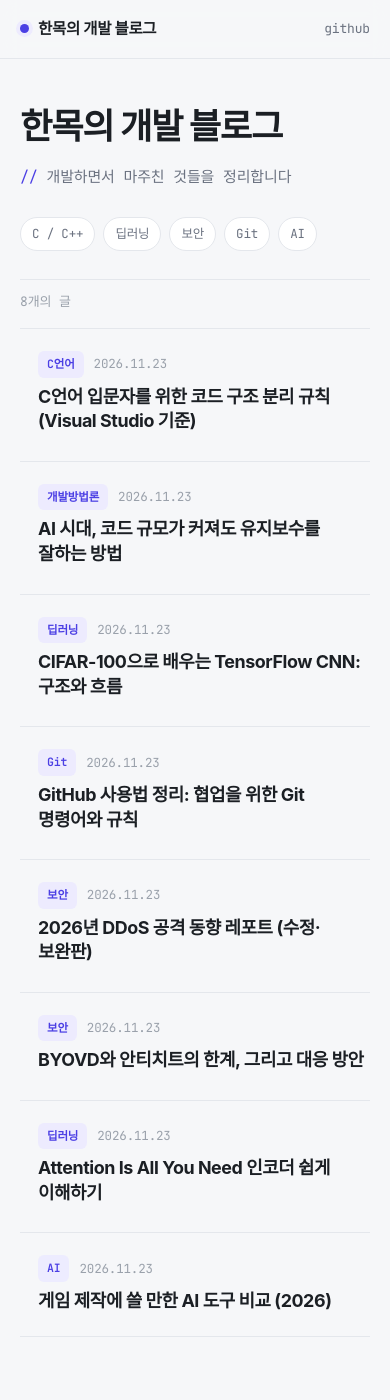
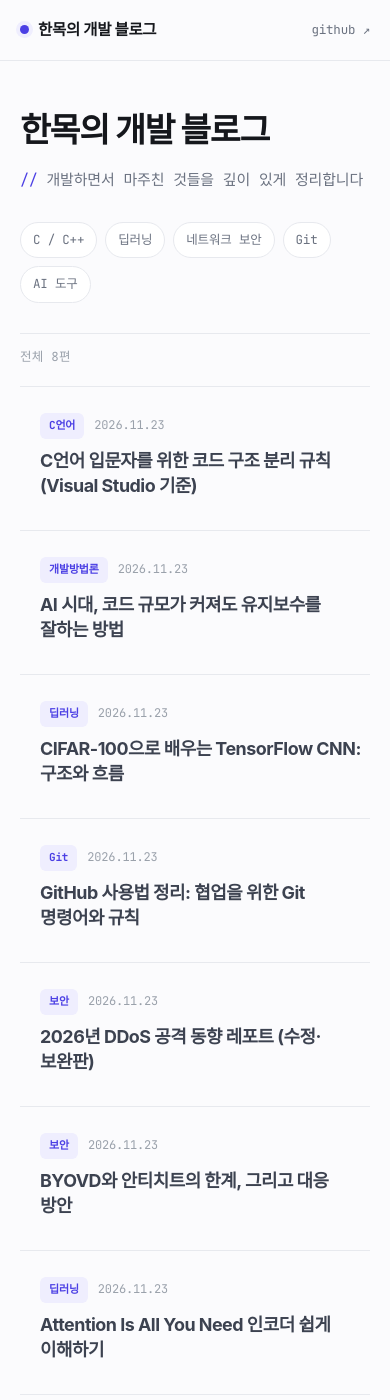
Before and after one commit to shm3041/shm3041.github.io, a Jekyll site: the page built from index.html, in a window 390 px wide and 1400 px high. Built offline with Jekyll 4.4.1, drawn with Linux system fonts in a browser that asks for light colours; some web fonts are replaced.

Commit message:
design: 코드 구문 강조·자동 목차·읽기 진행바 추가 및 타이포 개편

```diff
--- a/_layouts/default.html
+++ b/_layouts/default.html
@@ -9,147 +9,178 @@
   <link rel="preconnect" href="https://fonts.googleapis.com">
   <link rel="preconnect" href="https://fonts.gstatic.com" crossorigin>
   <link rel="stylesheet" href="https://cdn.jsdelivr.net/gh/orioncactus/pretendard@v1.3.9/dist/web/static/pretendard.min.css">
-  <link rel="stylesheet" href="https://fonts.googleapis.com/css2?family=JetBrains+Mono:wght@400;500;600&display=swap">
+  <link rel="stylesheet" href="https://fonts.googleapis.com/css2?family=JetBrains+Mono:wght@400;500;700&display=swap">
   <style>
     :root {
-      --bg: #f6f7f9;
-      --surface: #ffffff;
-      --ink: #1b1f24;
-      --muted: #6b7280;
-      --faint: #9aa1ab;
-      --line: #e4e7ec;
-      --accent: #4b3fe4;
-      --accent-soft: #eceaffe0;
-      --code-bg: #f2f3f6;
-      --sans: "Pretendard Variable", Pretendard, -apple-system, BlinkMacSystemFont, "Apple SD Gothic Neo", "Segoe UI", sans-serif;
-      --mono: "JetBrains Mono", ui-monospace, "SFMono-Regular", Consolas, monospace;
+      --bg: #fbfbfd; --surface: #ffffff; --surface-2: #f4f5f8;
+      --ink: #15171c; --ink-2: #3c4250; --muted: #6b7280; --faint: #9aa1ab;
+      --line: #e7e9ee; --line-2: #dfe2e9;
+      --accent: #4b3fe4; --accent-2: #7b6cff; --accent-soft: #efeefe;
+      --code-bg: #f6f7f9;
+      --sel: #ddd9ff;
+      /* syntax (light) */
+      --c-com:#8a919e; --c-key:#8b3fd6; --c-typ:#1d4ed8; --c-str:#15803d;
+      --c-num:#c2410c; --c-fn:#1d4ed8; --c-op:#0e7490; --c-pre:#8b3fd6; --c-pun:#5b616e;
+      --sans:"Pretendard Variable",Pretendard,-apple-system,BlinkMacSystemFont,"Apple SD Gothic Neo","Segoe UI",sans-serif;
+      --mono:"JetBrains Mono",ui-monospace,SFMono-Regular,Consolas,monospace;
     }
     @media (prefers-color-scheme: dark) {
       :root {
-        --bg: #0e1016;
-        --surface: #161922;
-        --ink: #e8eaf0;
-        --muted: #9aa2b1;
-        --faint: #6b7483;
-        --line: #262b36;
-        --accent: #9a90ff;
-        --accent-soft: #211f3a;
-        --code-bg: #1a1e28;
+        --bg:#0c0e14; --surface:#141822; --surface-2:#171c27;
+        --ink:#e9ecf3; --ink-2:#c3c9d6; --muted:#98a0b0; --faint:#69717f;
+        --line:#232838; --line-2:#2c3346;
+        --accent:#8f85ff; --accent-2:#a99cff; --accent-soft:#1c1b33;
+        --code-bg:#12161f; --sel:#2d2a55;
+        --c-com:#6b7483; --c-key:#c792ea; --c-typ:#82aaff; --c-str:#c3e88d;
+        --c-num:#f78c6c; --c-fn:#82aaff; --c-op:#89ddff; --c-pre:#c792ea; --c-pun:#9aa3b5;
       }
     }
     * { box-sizing: border-box; }
-    html { -webkit-text-size-adjust: 100%; }
+    html { -webkit-text-size-adjust: 100%; scroll-behavior: smooth; }
+    ::selection { background: var(--sel); }
     body {
       margin: 0; background: var(--bg); color: var(--ink);
-      font-family: var(--sans); font-size: 17px; line-height: 1.78;
-      font-weight: 400; letter-spacing: -0.01em;
-      word-break: keep-all; overflow-wrap: break-word;
-      -webkit-font-smoothing: antialiased;
+      font-family: var(--sans); font-size: 17px; line-height: 1.8;
+      letter-spacing: -0.011em; word-break: keep-all; overflow-wrap: break-word;
+      -webkit-font-smoothing: antialiased; text-rendering: optimizeLegibility;
     }
-    .wrap { width: 100%; max-width: 720px; margin: 0 auto; padding: 0 20px; }
+    .wrap { width: 100%; max-width: 724px; margin: 0 auto; padding: 0 20px; }
 
-    /* ── Top bar ── */
-    .topbar { position: sticky; top: 0; z-index: 20;
-      background: color-mix(in srgb, var(--bg) 88%, transparent);
-      backdrop-filter: saturate(140%) blur(10px);
+    /* progress bar */
+    #progress { position: fixed; top: 0; left: 0; height: 2.5px; width: 0;
+      background: linear-gradient(90deg, var(--accent), var(--accent-2)); z-index: 60; transition: width .1s linear; }
+
+    /* top bar */
+    .topbar { position: sticky; top: 0; z-index: 40;
+      background: color-mix(in srgb, var(--bg) 85%, transparent);
+      backdrop-filter: saturate(160%) blur(12px);
+      -webkit-backdrop-filter: saturate(160%) blur(12px);
       border-bottom: 1px solid var(--line); }
-    .topbar .wrap { display: flex; align-items: center; gap: 12px; height: 58px; }
-    .topbar .brand { display: flex; align-items: center; gap: 9px;
-      font-weight: 700; font-size: 15.5px; color: var(--ink); text-decoration: none;
-      letter-spacing: -0.02em; }
-    .topbar .brand .dot { width: 9px; height: 9px; border-radius: 50%;
-      background: var(--accent); box-shadow: 0 0 0 4px var(--accent-soft); flex: none; }
+    .topbar .wrap { display: flex; align-items: center; height: 60px; }
+    .topbar .brand { display: flex; align-items: center; gap: 9px; font-weight: 750;
+      font-size: 15.5px; color: var(--ink); text-decoration: none; letter-spacing: -0.02em; }
+    .topbar .brand .dot { width: 9px; height: 9px; border-radius: 50%; background: var(--accent);
+      box-shadow: 0 0 0 4px var(--accent-soft); flex: none; }
     .topbar .spacer { flex: 1; }
-    .topbar .nav { font-family: var(--mono); font-size: 13px; color: var(--muted);
-      text-decoration: none; }
+    .topbar .nav { font-family: var(--mono); font-size: 12.5px; color: var(--muted); text-decoration: none; }
     .topbar .nav:hover { color: var(--accent); }
 
-    main { padding-bottom: 96px; }
+    main { padding-bottom: 100px; }
+    a { color: var(--accent); text-decoration-thickness: 1px; text-underline-offset: 2.5px; }
+    a:hover { color: var(--accent-2); }
 
-    /* ── Links & type ── */
-    a { color: var(--accent); text-decoration-thickness: 1px; text-underline-offset: 2px; }
-    h1, h2, h3, h4 { letter-spacing: -0.025em; line-height: 1.32; font-weight: 700; }
-    h1 { font-size: 2.05rem; margin: 1.4em 0 0.5em; font-weight: 800; }
-    h2 { font-size: 1.42rem; margin: 2.2em 0 0.7em; padding-top: 0.2em; }
-    h3 { font-size: 1.15rem; margin: 1.8em 0 0.5em; }
-    p { margin: 1.05em 0; }
-    strong { font-weight: 700; }
+    h1,h2,h3,h4 { letter-spacing: -0.028em; line-height: 1.3; font-weight: 750; scroll-margin-top: 78px; }
+    h1 { font-size: 2.05rem; margin: 1.4em 0 .5em; font-weight: 820; }
+    h2 { font-size: 1.5rem; margin: 2.4em 0 .8em; padding-top: 1.1em; border-top: 1px solid var(--line);
+      display: flex; align-items: baseline; gap: .5em; }
+    h2::before { content: "§"; color: var(--accent); font-weight: 700; font-size: .8em; }
+    article > h2:first-of-type { border-top: none; padding-top: .3em; }
+    h3 { font-size: 1.18rem; margin: 2em 0 .6em; color: var(--ink); }
+    p { margin: 1.1em 0; color: var(--ink-2); }
+    strong { font-weight: 700; color: var(--ink); }
+    ul, ol { padding-left: 1.35em; color: var(--ink-2); }
+    li { margin: .38em 0; }
+    li::marker { color: var(--faint); }
 
-    article h2 { border-top: 1px solid var(--line); padding-top: 1.1em; }
-    article > h2:first-of-type { border-top: none; }
+    /* inline + block code */
+    code { font-family: var(--mono); font-size: .85em; background: var(--surface-2);
+      padding: .13em .42em; border-radius: 5px; color: var(--ink); border: 1px solid var(--line); }
+    pre, div.highlight, figure.highlight { margin: 1.5em 0; }
+    div.highlighter-rouge, figure.highlight, div.highlight { background: var(--code-bg);
+      border: 1px solid var(--line); border-radius: 12px; overflow: hidden; }
+    pre { background: var(--code-bg); border: 1px solid var(--line); border-radius: 12px;
+      padding: 16px 18px; overflow-x: auto; line-height: 1.65; margin: 1.5em 0; }
+    div.highlight pre, figure.highlight pre { border: none; border-radius: 0; margin: 0; }
+    pre code { background: none; padding: 0; border: none; font-size: .82em; color: var(--ink); }
 
-    /* ── Code ── */
-    code { font-family: var(--mono); font-size: 0.88em;
-      background: var(--code-bg); padding: 0.12em 0.4em; border-radius: 5px; }
-    pre { background: var(--code-bg); border: 1px solid var(--line);
-      padding: 16px 18px; border-radius: 12px; overflow-x: auto; line-height: 1.6; }
-    pre code { background: none; padding: 0; font-size: 0.84em; }
+    /* syntax tokens (rouge) */
+    .highlight .c, .highlight .cm, .highlight .c1, .highlight .cs { color: var(--c-com); font-style: italic; }
+    .highlight .cp { color: var(--c-pre); }
+    .highlight .k, .highlight .kc, .highlight .kd, .highlight .kn, .highlight .kp, .highlight .kr { color: var(--c-key); }
+    .highlight .kt { color: var(--c-typ); }
+    .highlight .s, .highlight .s1, .highlight .s2, .highlight .se, .highlight .sb, .highlight .sc, .highlight .sd, .highlight .sh, .highlight .si, .highlight .sx, .highlight .sr { color: var(--c-str); }
+    .highlight .m, .highlight .mi, .highlight .mf, .highlight .mh, .highlight .mo, .highlight .il { color: var(--c-num); }
+    .highlight .nf, .highlight .fm { color: var(--c-fn); }
+    .highlight .nb, .highlight .bp { color: var(--c-op); }
+    .highlight .nc, .highlight .nn, .highlight .no { color: var(--c-typ); }
+    .highlight .nt { color: var(--c-key); }
+    .highlight .na { color: var(--c-num); }
+    .highlight .o, .highlight .ow { color: var(--c-op); }
+    .highlight .p, .highlight .pi { color: var(--c-pun); }
+    .highlight .err { color: inherit; }
 
-    /* ── Tables ── */
-    .table-scroll, article table { display: block; overflow-x: auto; }
-    table { border-collapse: collapse; width: 100%; margin: 1.4em 0; font-size: 0.95em; }
-    th, td { border-bottom: 1px solid var(--line); padding: 10px 14px; text-align: left; vertical-align: top; }
-    thead th { background: transparent; border-bottom: 2px solid var(--ink);
-      font-weight: 700; white-space: nowrap; }
-    tbody tr:hover { background: color-mix(in srgb, var(--accent-soft) 40%, transparent); }
+    /* tables */
+    article table { display: block; overflow-x: auto; }
+    table { border-collapse: collapse; width: 100%; margin: 1.6em 0; font-size: .95em; }
+    th, td { border-bottom: 1px solid var(--line); padding: 11px 15px; text-align: left; vertical-align: top; }
+    thead th { border-bottom: 2px solid var(--accent); font-weight: 700; white-space: nowrap; color: var(--ink); }
+    tbody tr:hover { background: color-mix(in srgb, var(--accent-soft) 55%, transparent); }
 
-    /* ── Blockquote ── */
-    blockquote { margin: 1.4em 0; padding: 0.6em 1.1em;
-      border-left: 3px solid var(--accent); background: color-mix(in srgb, var(--accent-soft) 50%, transparent);
-      border-radius: 0 10px 10px 0; color: var(--ink); }
-    blockquote p { margin: 0.35em 0; }
+    /* blockquote / callout */
+    blockquote { margin: 1.5em 0; padding: .7em 1.15em;
+      border-left: 3px solid var(--accent); background: color-mix(in srgb, var(--accent-soft) 60%, transparent);
+      border-radius: 0 10px 10px 0; color: var(--ink-2); }
+    blockquote p { margin: .35em 0; color: var(--ink-2); }
+    blockquote strong { color: var(--ink); }
 
-    hr { border: none; border-top: 1px solid var(--line); margin: 2.4em 0; }
+    hr { border: none; border-top: 1px solid var(--line); margin: 2.6em 0; }
     img { max-width: 100%; border-radius: 10px; }
-    ul, ol { padding-left: 1.3em; }
-    li { margin: 0.3em 0; }
+    .mermaid { text-align: center; margin: 1.9em 0; }
 
-    .mermaid { text-align: center; margin: 1.8em 0; }
-
-    /* ── Footer ── */
     .site-foot { border-top: 1px solid var(--line); }
-    .site-foot .wrap { padding-top: 28px; padding-bottom: 44px;
-      color: var(--faint); font-size: 13px; font-family: var(--mono); }
+    .site-foot .wrap { padding: 28px 20px 48px; color: var(--faint); font-size: 13px; font-family: var(--mono); }
     .site-foot a { color: var(--muted); }
 
-    :focus-visible { outline: 2px solid var(--accent); outline-offset: 3px; border-radius: 3px; }
-    @media (prefers-reduced-motion: reduce) { * { transition: none !important; } }
-    @media (max-width: 520px) { body { font-size: 16px; } h1 { font-size: 1.7rem; } }
+    :focus-visible { outline: 2px solid var(--accent); outline-offset: 3px; border-radius: 4px; }
+    @media (prefers-reduced-motion: reduce) { * { transition: none !important; scroll-behavior: auto; } }
+    @media (max-width: 520px) {
+      body { font-size: 16px; } h1 { font-size: 1.68rem; } h2 { font-size: 1.3rem; }
+    }
   </style>
 </head>
 <body>
+  <div id="progress"></div>
   <header class="topbar">
     <div class="wrap">
       <a class="brand" href="{{ '/' | relative_url }}"><span class="dot"></span>한목의 개발 블로그</a>
       <span class="spacer"></span>
-      <a class="nav" href="https://github.com/shm3041" rel="me">github</a>
+      <a class="nav" href="https://github.com/shm3041" rel="me">github ↗</a>
     </div>
   </header>
 
-  <main>
-    {{ content }}
-  </main>
+  <main>{{ content }}</main>
 
   <footer class="site-foot">
-    <div class="wrap">
-      한목 · {{ site.time | date: '%Y' }} · <a href="https://github.com/shm3041/shm3041.github.io">source</a>
-    </div>
+    <div class="wrap">한목 · {{ site.time | date: '%Y' }} · <a href="https://github.com/shm3041/shm3041.github.io">source</a></div>
   </footer>
 
+  <script>
+    // reading progress
+    (function () {
+      var bar = document.getElementById('progress');
+      function upd() {
+        var h = document.documentElement;
+        var sc = h.scrollTop || document.body.scrollTop;
+        var max = (h.scrollHeight - h.clientHeight) || 1;
+        bar.style.width = Math.min(100, (sc / max) * 100) + '%';
+      }
+      document.addEventListener('scroll', upd, { passive: true });
+      window.addEventListener('resize', upd); upd();
+    })();
+  </script>
   <script type="module">
     import mermaid from 'https://cdn.jsdelivr.net/npm/mermaid@10.9.1/dist/mermaid.esm.min.mjs';
-    document.querySelectorAll('pre > code.language-mermaid').forEach(function (el) {
+    document.querySelectorAll('[class*="language-mermaid"]').forEach(function (node) {
+      var codeEl = node.matches('code') ? node : (node.querySelector('code') || node);
+      var text = codeEl.textContent;
+      var container = node.closest('div.language-mermaid, div.highlighter-rouge, figure.highlight, pre') || node;
       var div = document.createElement('div');
-      div.className = 'mermaid';
-      div.textContent = el.textContent;
-      el.closest('pre').replaceWith(div);
+      div.className = 'mermaid'; div.textContent = text;
+      container.replaceWith(div);
     });
     var dark = window.matchMedia && window.matchMedia('(prefers-color-scheme: dark)').matches;
-    mermaid.initialize({
-      startOnLoad: false,
-      theme: dark ? 'dark' : 'neutral',
-      fontFamily: '"Pretendard Variable", Pretendard, sans-serif'
-    });
+    mermaid.initialize({ startOnLoad: false, theme: dark ? 'dark' : 'neutral',
+      fontFamily: '"Pretendard Variable", Pretendard, sans-serif' });
     try { await mermaid.run({ querySelector: '.mermaid' }); } catch (e) {}
   </script>
 </body>
--- a/index.html
+++ b/index.html
@@ -2,52 +2,50 @@
 layout: default
 ---
 <style>
-  .hero { padding: 72px 0 40px; }
-  .hero .wrap { max-width: 720px; }
-  .hero h1 { font-size: clamp(2.2rem, 7vw, 3.1rem); font-weight: 800;
-    margin: 0 0 18px; letter-spacing: -0.035em; line-height: 1.12; }
-  .hero .tagline { font-family: var(--mono); font-size: 15px; color: var(--muted);
-    margin: 0 0 26px; }
+  .hero { padding: 76px 0 44px; }
+  .hero h1 { font-size: clamp(2.1rem, 6.5vw, 3rem); font-weight: 820; margin: 0 0 18px;
+    letter-spacing: -0.038em; line-height: 1.12; }
+  .hero .tagline { font-family: var(--mono); font-size: 15px; color: var(--muted); margin: 0 0 28px; }
   .hero .tagline::before { content: "// "; color: var(--accent); }
   .hero .topics { display: flex; flex-wrap: wrap; gap: 8px; }
-  .hero .topics span { font-family: var(--mono); font-size: 12.5px;
-    color: var(--muted); padding: 5px 11px; border: 1px solid var(--line);
-    border-radius: 999px; background: var(--surface); }
+  .hero .topics span { font-family: var(--mono); font-size: 12.5px; color: var(--muted);
+    padding: 6px 12px; border: 1px solid var(--line); border-radius: 999px; background: var(--surface); }
 
-  .list-head { font-family: var(--mono); font-size: 13px; color: var(--faint);
-    padding: 10px 0; border-top: 1px solid var(--line); margin-bottom: 4px; }
-  .posts { list-style: none; margin: 0; padding: 0; }
+  .list-head { font-family: var(--mono); font-size: 12.5px; color: var(--faint);
+    padding: 12px 0; border-top: 1px solid var(--line); letter-spacing: .02em; }
+  .posts { list-style: none; margin: 0 0 20px; padding: 0; }
   .posts li { border-top: 1px solid var(--line); }
   .posts li:last-child { border-bottom: 1px solid var(--line); }
-  .posts a { display: block; text-decoration: none; color: inherit;
-    padding: 22px 4px 22px 18px; position: relative; transition: padding .18s ease; }
-  .posts a::before { content: ""; position: absolute; left: 0; top: 22px; bottom: 22px;
-    width: 3px; border-radius: 3px; background: var(--accent);
+  .posts a { display: block; text-decoration: none; color: inherit; position: relative;
+    padding: 26px 6px 26px 20px; transition: padding .18s ease, background .18s ease; }
+  .posts a::before { content: ""; position: absolute; left: 0; top: 26px; bottom: 26px; width: 3px;
+    border-radius: 3px; background: linear-gradient(var(--accent), var(--accent-2));
     transform: scaleY(0); transform-origin: top; transition: transform .18s ease; }
-  .posts a:hover { padding-left: 24px; }
+  .posts a:hover { padding-left: 26px; }
   .posts a:hover::before { transform: scaleY(1); }
-  .posts .meta { display: flex; align-items: center; gap: 10px; margin-bottom: 7px; }
-  .posts .cat { font-family: var(--mono); font-size: 11.5px; font-weight: 600;
-    color: var(--accent); background: var(--accent-soft); padding: 3px 9px; border-radius: 6px; }
-  .posts .date { font-family: var(--mono); font-size: 12.5px; color: var(--faint); }
-  .posts .title { font-size: 1.28rem; font-weight: 700; letter-spacing: -0.025em;
-    line-height: 1.38; transition: color .18s ease; }
+  .posts .meta { display: flex; align-items: center; gap: 10px; margin-bottom: 9px; }
+  .posts .cat { font-family: var(--mono); font-size: 11px; font-weight: 700; color: var(--accent);
+    background: var(--accent-soft); padding: 3px 9px; border-radius: 6px; }
+  .posts .date { font-family: var(--mono); font-size: 12px; color: var(--faint); }
+  .posts .title { font-size: 1.3rem; font-weight: 750; letter-spacing: -0.028em; line-height: 1.4;
+    transition: color .18s ease; }
   .posts a:hover .title { color: var(--accent); }
-  @media (max-width: 520px) { .hero { padding: 48px 0 28px; } .posts .title { font-size: 1.12rem; } }
+  .posts .desc { margin-top: 7px; font-size: 14.5px; color: var(--muted); line-height: 1.65; }
+  @media (max-width: 520px) { .hero { padding: 50px 0 30px; } .posts .title { font-size: 1.12rem; } }
 </style>
 
 <section class="hero">
   <div class="wrap">
     <h1>한목의 개발 블로그</h1>
-    <p class="tagline">개발하면서 마주친 것들을 정리합니다</p>
+    <p class="tagline">개발하면서 마주친 것들을 깊이 있게 정리합니다</p>
     <div class="topics">
-      <span>C / C++</span><span>딥러닝</span><span>보안</span><span>Git</span><span>AI</span>
+      <span>C / C++</span><span>딥러닝</span><span>네트워크 보안</span><span>Git</span><span>AI 도구</span>
     </div>
   </div>
 </section>
 
 <div class="wrap">
-  <div class="list-head">{{ site.posts | size }}개의 글</div>
+  <div class="list-head">전체 {{ site.posts | size }}편</div>
   <ul class="posts">
     {% assign ordered = site.posts | sort: 'order' %}
     {% for post in ordered %}
@@ -58,6 +56,7 @@ layout: default
           <span class="date">{{ post.date | date: '%Y.%m.%d' }}</span>
         </div>
         <div class="title">{{ post.title }}</div>
+        {% if post.description %}<div class="desc">{{ post.description }}</div>{% endif %}
       </a>
     </li>
     {% endfor %}
```
Also changed, not shown: _layouts/post.html (+52 -10 lines).
